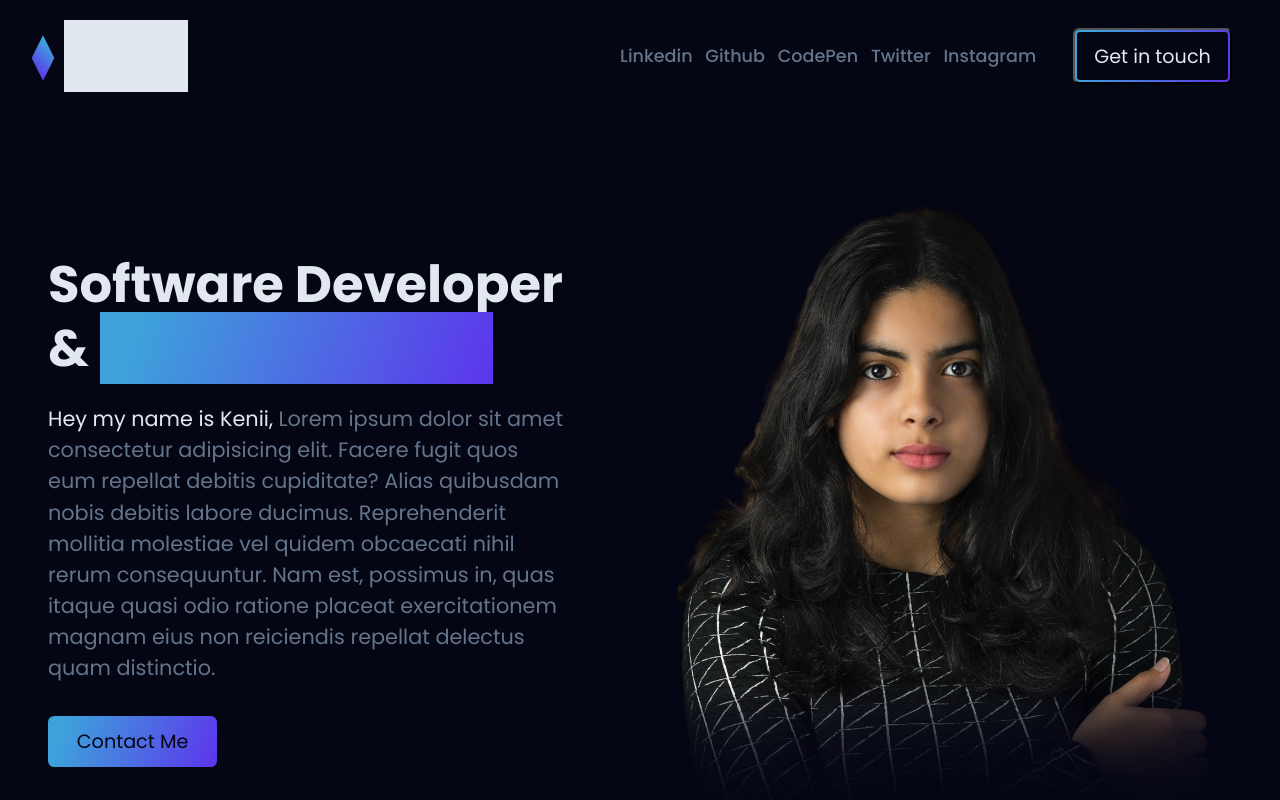
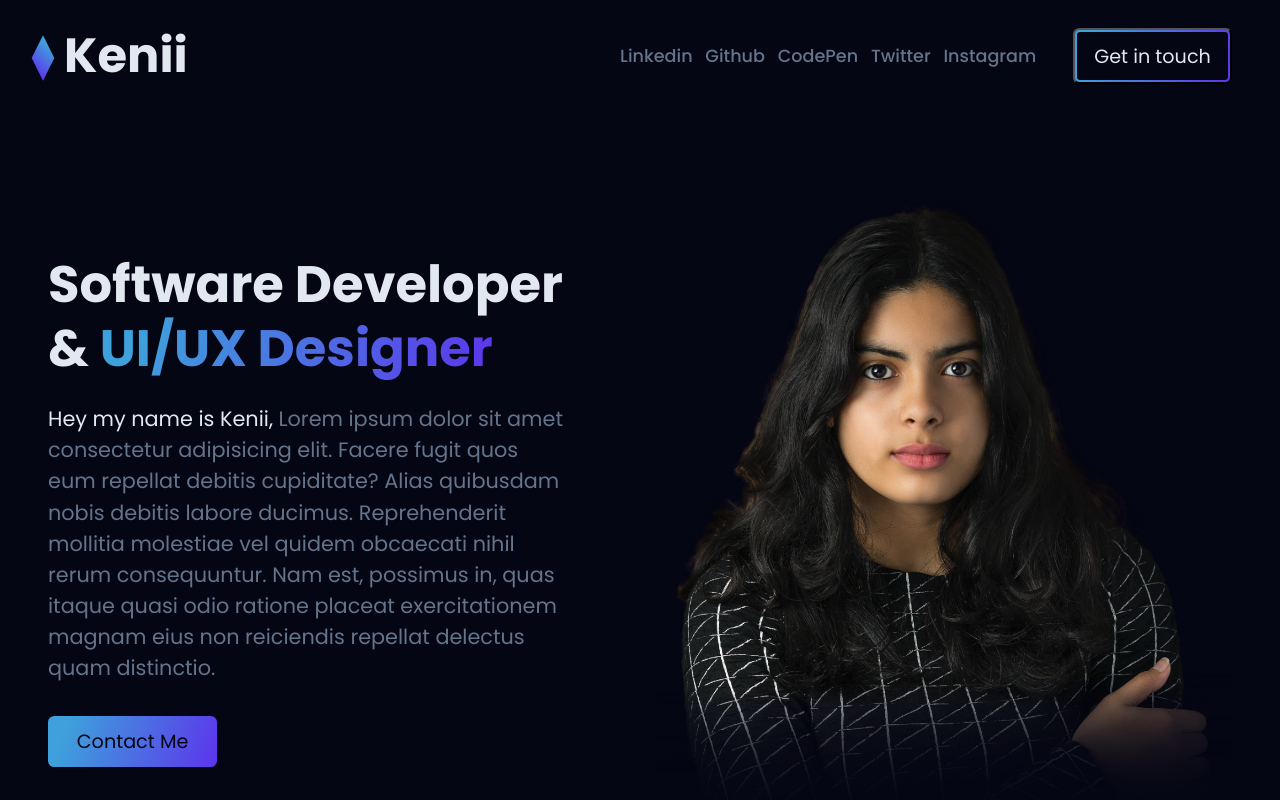
Before and after one commit to EnFlorian/kenii-landing-page, a React (Vite) app: page / in a window 1280 px wide. Shown: the top 800 px of the page. Built offline with nearby package versions, Linux system fonts and the light colour scheme.

Commit message:
Fix: Fixed issues with gradient texts

```diff
--- a/src/components/Main/Main.scss
+++ b/src/components/Main/Main.scss
@@ -66,10 +66,10 @@
   }
 
   &__accent {
+    background-clip: text;
+    background: var(--gradient-1);
     -webkit-background-clip: text;
     -webkit-text-fill-color: transparent;
-    background-clip: text;
-    background: var(--gradient-1);
   }
 
   &__tag-line {
--- a/src/components/Navbar/Navbar.scss
+++ b/src/components/Navbar/Navbar.scss
@@ -21,10 +21,10 @@
   }
 
   &__logo-text {
+    background-clip: text;
+    background: var(--clr-text-1);
     -webkit-background-clip: text;
     -webkit-text-fill-color: transparent;
-    background-clip: text;
-    background: var(--clr-text-1);
     font-size: 3rem;
     font-weight: 700;
     position: relative;
@@ -57,10 +57,10 @@
     transition: var(--transition-base);
 
     &:hover {
+      background-clip: text;
+      background: var(--gradient-1);
       -webkit-background-clip: text;
       -webkit-text-fill-color: transparent;
-      background-clip: text;
-      background: var(--gradient-1);
     }
   }
 
@@ -128,10 +128,10 @@
     transition: var(--transition-base);
 
     &:hover {
+      background-clip: text;
+      background: var(--gradient-1);
       -webkit-background-clip: text;
       -webkit-text-fill-color: transparent;
-      background-clip: text;
-      background: var(--gradient-1);
     }
   }
 
```
